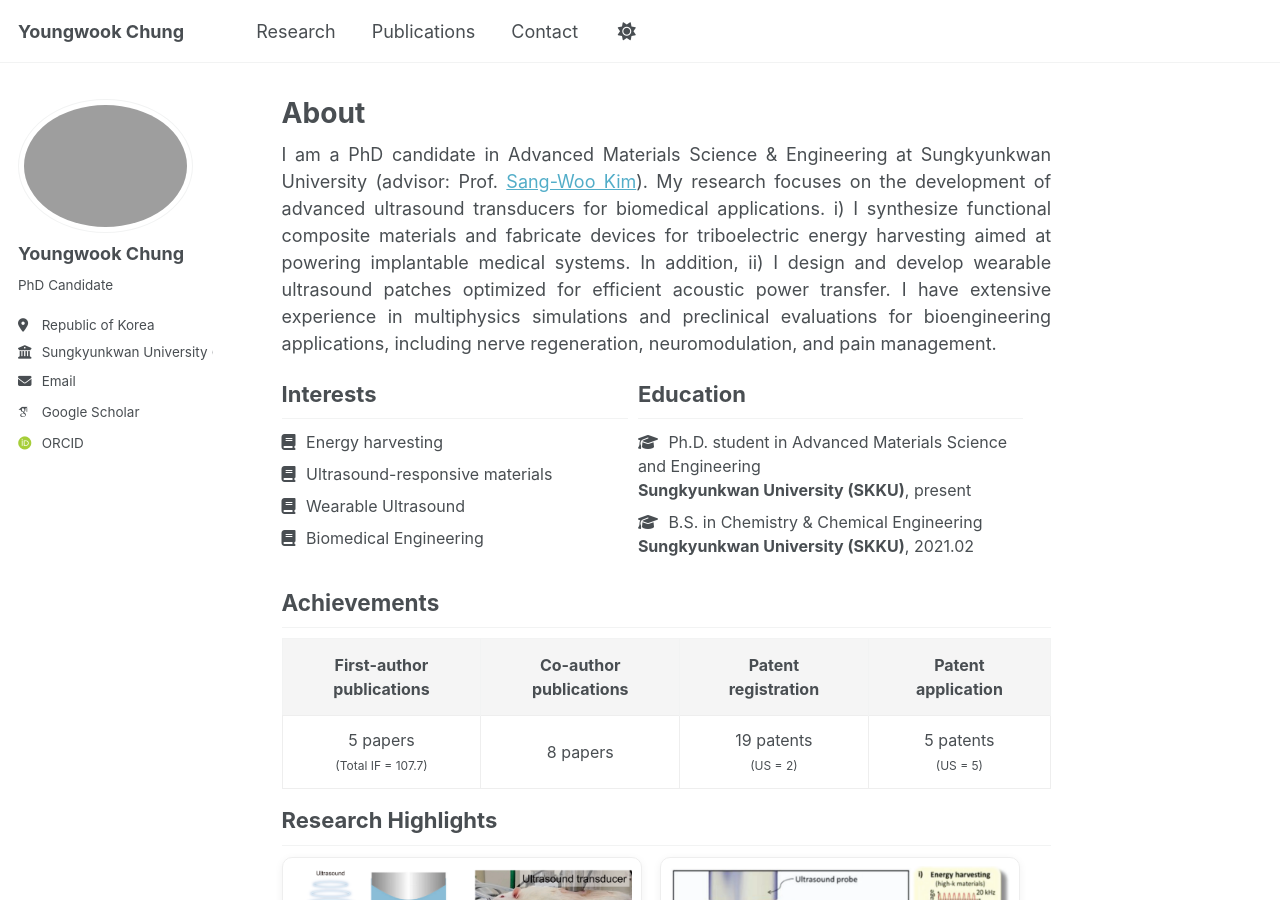
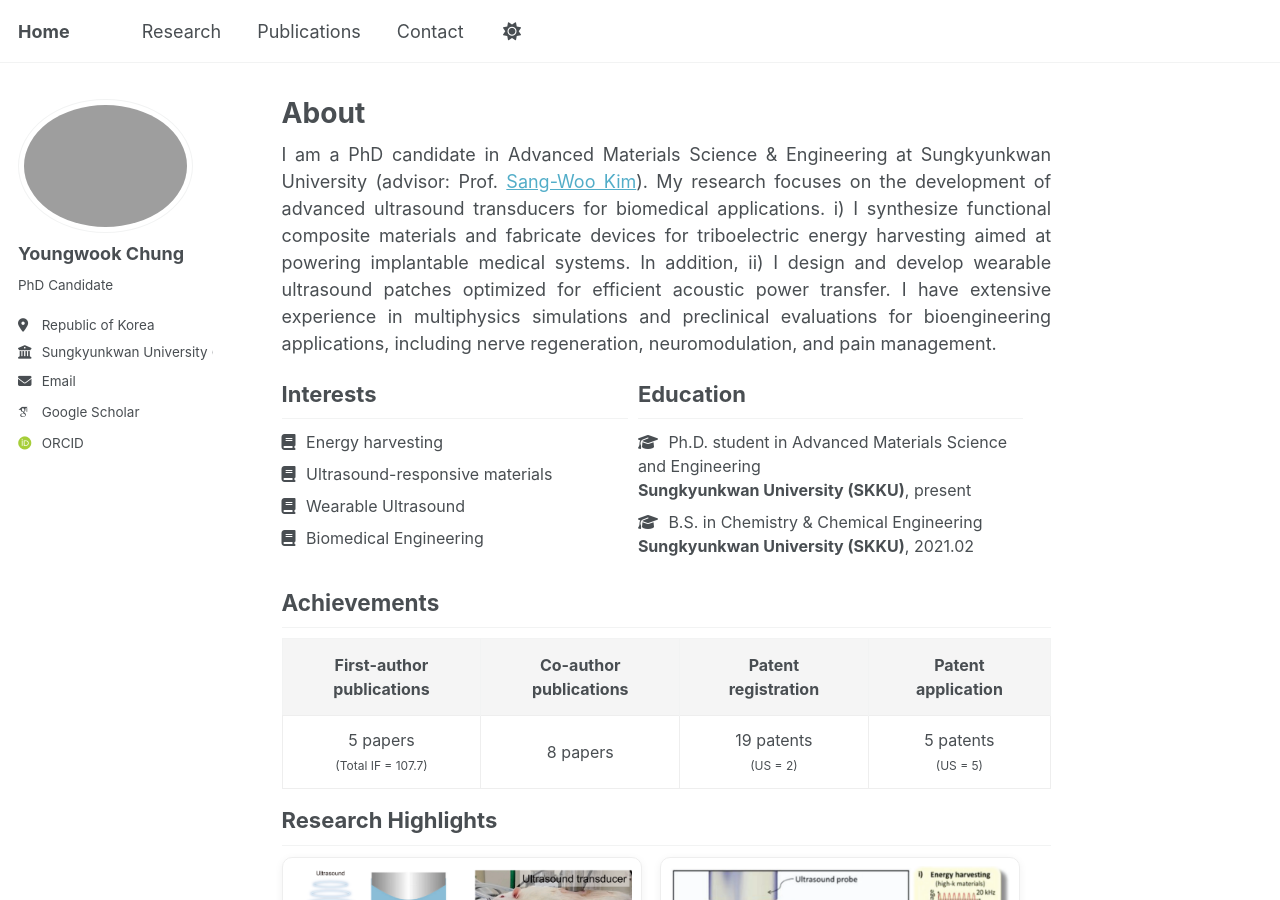
Before and after one commit to ywoog2/ywchung.github.io, a Jekyll site: the page built from _pages/about.md, in a window 1280 px wide and 900 px high. Built offline with Jekyll 4.4.1, drawn with Linux system fonts in a browser that asks for light colours; some web fonts are replaced; a script that is not in the unit is left out.

Commit message:
Update _config.yml

```diff
--- a/_config.yml
+++ b/_config.yml
@@ -9,7 +9,7 @@
 # Basic Site Settings
 locale                   : "en-US"
 site_theme               : "default" # Currently available options are "default", "air"
-title                    : "Youngwook Chung"
+title                    : "Home"
 title_separator          : "-"
 name                     : &name "Youngwook Chung"
 description              : &description "Your Name's academic portfolio"   # Update this with a general description of your site, this is the default if not overridden by a page
```
